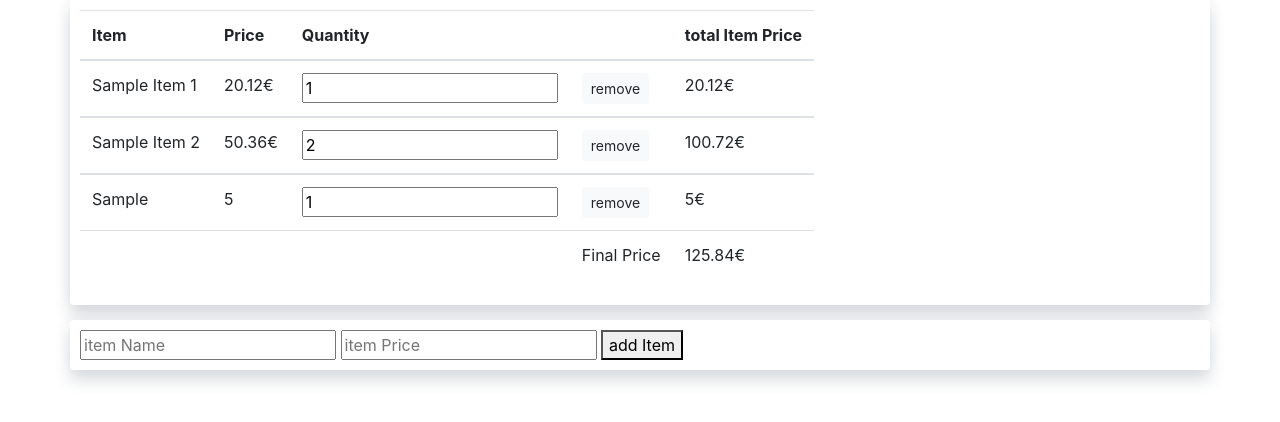
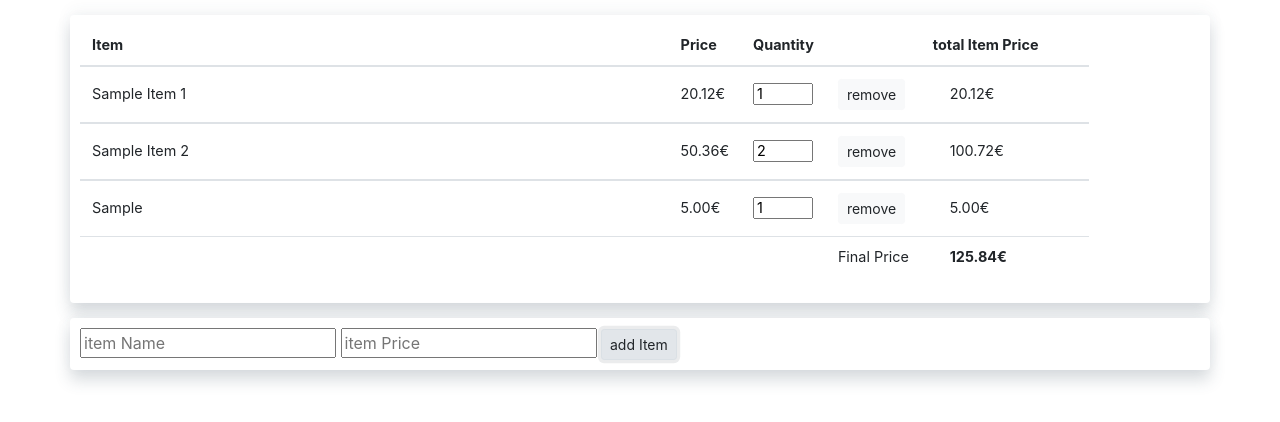
Before and after one commit to shogoBCN/simple-cart, a plain HTML site: page index.html in a window 1280 px wide. Both pictures are taken after typing "Sample", "5" into the empty fields and a click on the button "add Item". Drawn offline with nearby package versions, Linux system fonts and the light colour scheme.

Commit message:
minor CSS and styling added

```diff
--- a/css/custom.css
+++ b/css/custom.css
@@ -20,3 +20,29 @@
   display: block;
   clear: both;
 }
+
+.small-input {
+  width: 60px;
+}
+
+.framer th {
+  margin-left: -20px;
+  font-size: .9em;
+  line-height: 1.1em;
+  border-top: none !important;
+}
+
+.framer td {
+  vertical-align: middle;
+  font-size: .9em;
+  line-height: 1.1em;
+}
+
+.total-price, .final-price {
+  padding-left: 2em!important;
+  padding-right: 2em!important;
+}
+
+.final-price {
+  font-weight: bold;
+}
--- a/index.html
+++ b/index.html
@@ -23,6 +23,9 @@
   </head>
 
   <body>
+
+    <div class="spacer0"></div>
+
     <div class="container framer">
       <table class="table table-responsive">
         <thead>
@@ -35,21 +38,22 @@
           </tr>
         </thead>
         <tbody>
+        <tbody>
           <tr class="items">
-            <td class="name">Sample Item 1</td>
+            <td class="name col-7">Sample Item 1</td>
             <td class="single-price"><div>20.12€</div></td>
-            <td class="quantity"><input type="number" value="1" /></td>
+            <td class="quantity"><input class="small-input" type="number" value="1" /></td>
             <td><button class="btn btn-light btn-sm remove">remove</button></td>
-            <td class="total-price"></td>
+            <td class="total-price col-2"></td>
           </tr>
         </tbody>
         <tbody>
           <tr class="items">
-            <td class="name">Sample Item 2</td>
+            <td class="name col-7">Sample Item 2</td>
             <td class="single-price"><div>50.36€</div></td>
-            <td class="quantity"><input type="number" value="2" /></td>
+            <td class="quantity"><input class="small-input" type="number" value="2" /></td>
             <td><button class="btn btn-light btn-sm remove">remove</button></td>
-            <td class="total-price"></td>
+            <td class="total-price col-2"></td>
           </tr>
         </tbody>
         <tbody>
@@ -68,7 +72,7 @@
       <form id="add-item">
         <input type="text" id="item-name" placeholder="item Name"/>
         <input type="number" step="0.01" id="item-price" class="no-spin" placeholder="item Price"/>
-        <button>add Item</button>
+        <button class="btn btn-light btn-sm">add Item</button>
       </form>
     </div>
   </body>
--- a/js/cart.js
+++ b/js/cart.js
@@ -4,7 +4,7 @@ let itemTotalPrices = function (ele) {
   let prices = parseFloat($(ele).find('.single-price div').text());
   let quants = parseFloat($(ele).find('.quantity input').val());
   let total = parseFloat((prices * quants).toFixed(2));
-  $(ele).children('.total-price').html(total + "€");
+  $(ele).children('.total-price').html(total.toFixed(2) + "€");
   return total;
 };
 
@@ -42,17 +42,19 @@ $(document).ready(function () {
     event.preventDefault();
     var quant = 1;
     var name = $(this).children('#item-name').val();
-    var price = $(this).children('#item-price').val();
+    var price = parseFloat($(this).children('#item-price').val()).toFixed(2);
 
-    $('tbody:last').prepend('<tr class="items">' +
-      '<td class="name">' + name + '</td>' +
-      '<td class="single-price"><div>' + price + '</div></td>' +
-      '<td class="quantity"><input type="number" value="' + quant + '" /></td>' +
+    $('tbody:last').prepend(
+    '<tr class="items">' +
+      '<td class="name col-7">' + name + '</td>' +
+      '<td class="single-price"><div>' + price + '€' + '</div></td>' +
+      '<td class="quantity"><input class="small-input" type="number" value="' + quant + '" /></td>' +
       '<td><button class="btn btn-light btn-sm remove">remove</button></td>' +
-      '<td class="total-price"></td>' +
+      '<td class="total-price col-2"></td>' +
     '</tr>');
 
     fireAll()
+
     $(this).children('#item-name').val('');
     $(this).children('#item-price').val('');
   });
```
